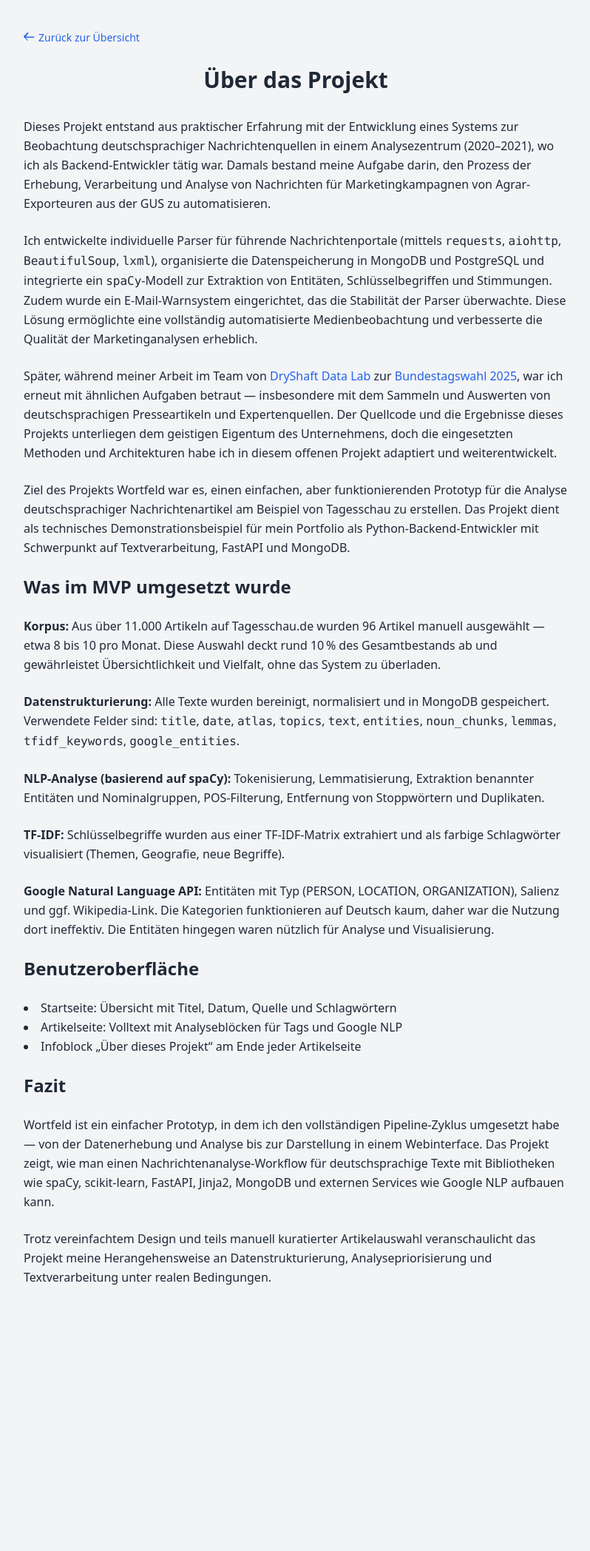
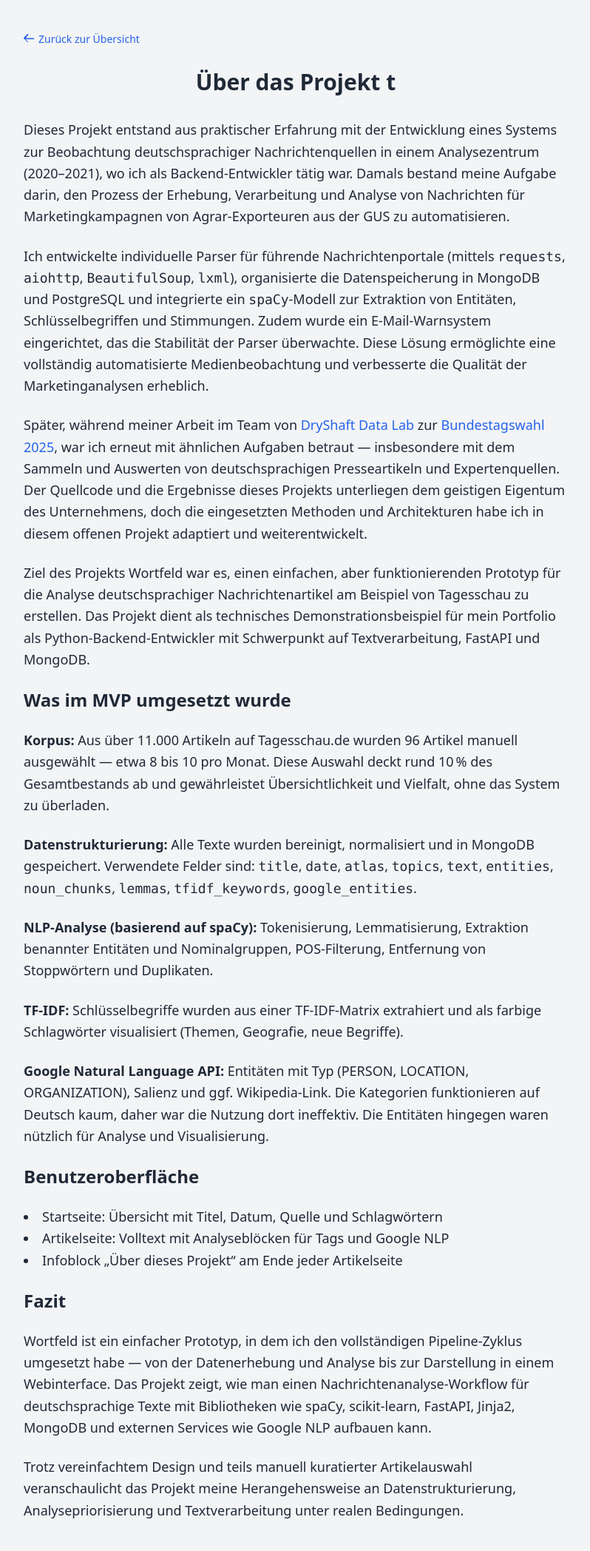
Before and after one commit to alexandr-gessel/wortfeld, a FastAPI app: page /projekt_wortfeld.html in a window 1280 px wide. Shown: the whole page at 74% size, without its empty margins (240-1038 px from the left). Before the commit the page ends 1736 px from the top, so only its background shows below. Run offline with FastAPI, Linux system fonts and the light colour scheme.

Commit message:
Update projekt_wortfeld.html

```diff
--- a/app/templates/projekt_wortfeld.html
+++ b/app/templates/projekt_wortfeld.html
@@ -7,7 +7,7 @@
   <link href="https://cdn.jsdelivr.net/npm/tailwindcss@2.2.19/dist/tailwind.min.css" rel="stylesheet">
 </head>
 <body class="bg-gray-100 text-gray-800">
-  <main class="max-w-3xl mx-auto px-4 py-10 leading-relaxed text-base">
+  <main class="w-full max-w-screen-md mx-auto px-4 py-10 leading-relaxed text-lg">
 
     <div class="text-left mb-6">
       <a href="/" class="inline-flex items-center text-blue-600 hover:underline text-sm">
@@ -18,7 +18,7 @@
       </a>
     </div>
 
-    <h1 class="text-3xl font-bold mb-8 text-center">Über das Projekt</h1>
+    <h1 class="text-3xl font-bold mb-8 text-center">Über das Projekt t </h1>
 
     <section class="space-y-6">
       <p>
```
